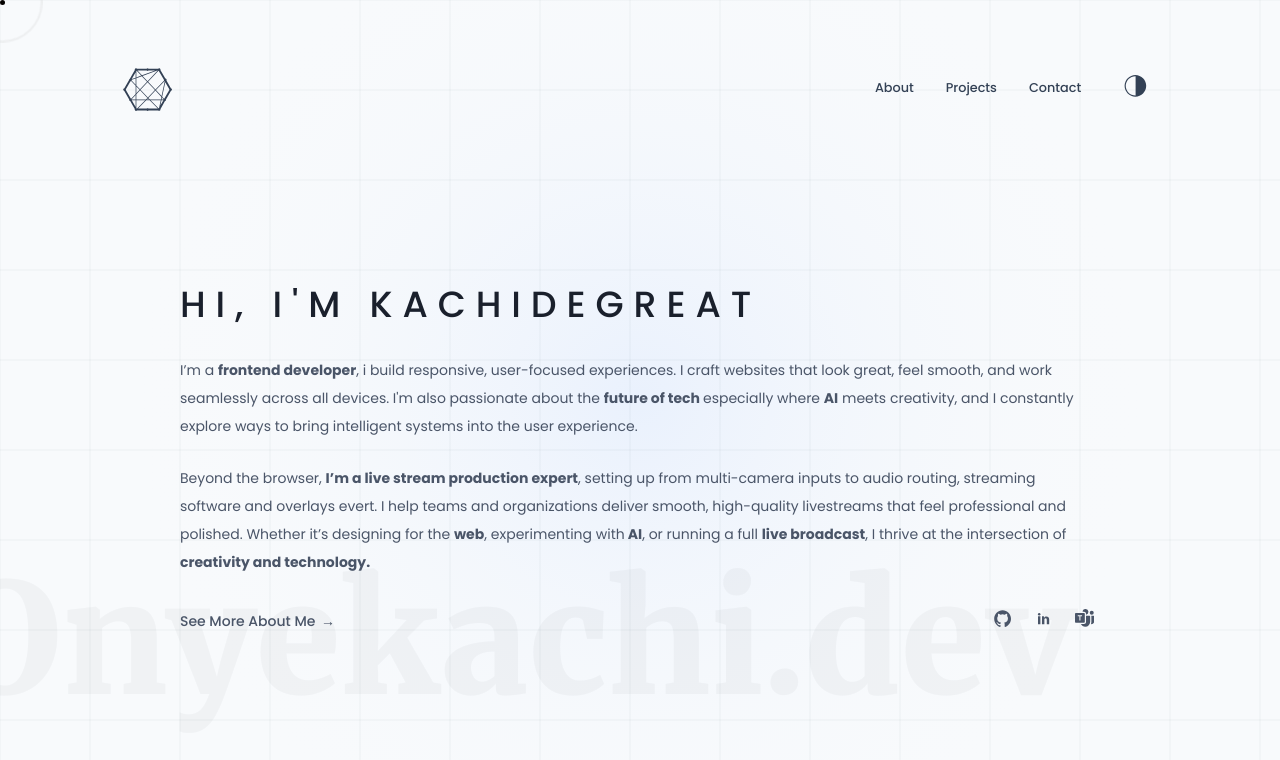
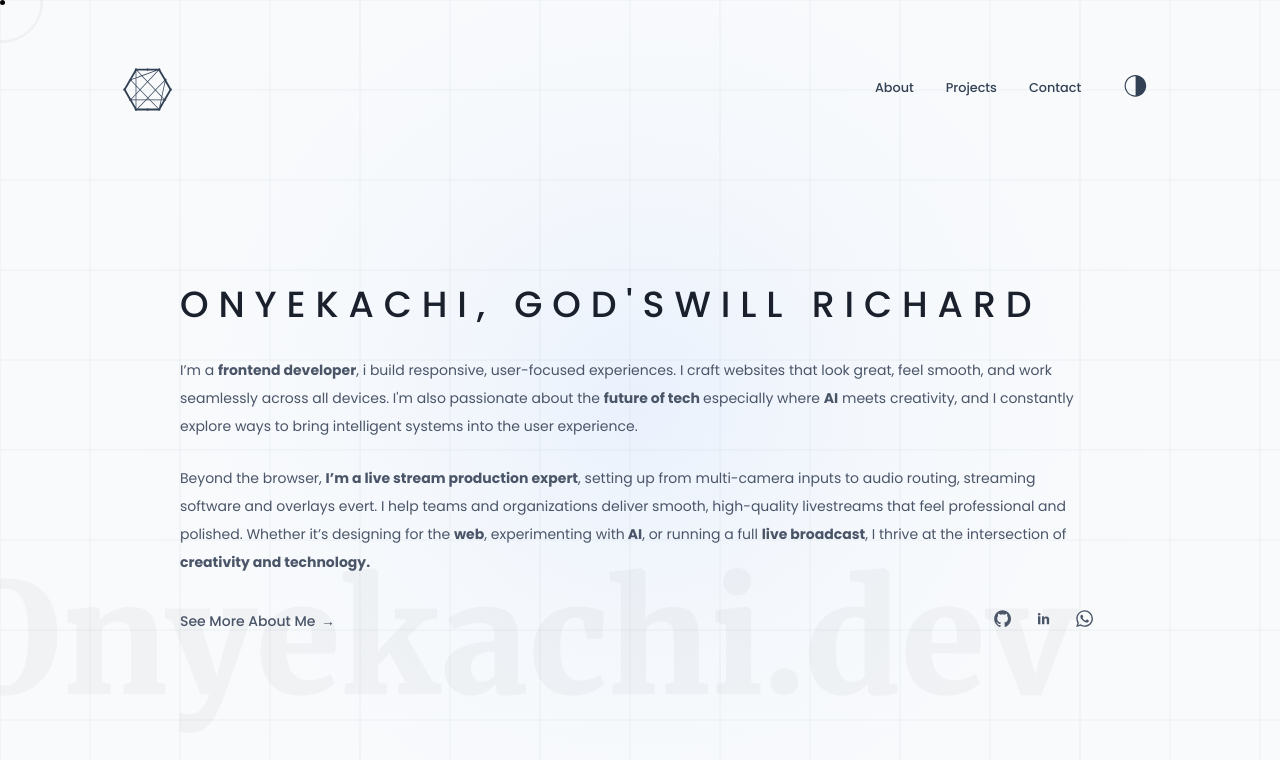
Before and after one commit to kachiDeGreat/portfolio_design, a React (Create React App) app: page / in a window 1280 px wide. Shown: the top 760 px of the page. Built offline with nearby package versions, Linux system fonts and the light colour scheme.

Commit message:
changed named and edit to index html file

```diff
--- a/public/index.html
+++ b/public/index.html
@@ -50,9 +50,15 @@
       content="https://i.postimg.cc/rFmFDK6j/Chat-GPT-Image-Jul-10-2025-10-37-24-PM.png"
     />
 
+    <link
+      rel="icon"
+      href="https://dropimg.onyekachi.dev/u4uye5fhntepchqbseje"
+    />
+    <link
+      rel="apple-touch-icon"
+      href="https://dropimg.onyekachi.dev/u4uye5fhntepchqbseje"
+    />
     <link rel="manifest" href="%PUBLIC_URL%/manifest.json" />
-    <link rel="apple-touch-icon" href="%PUBLIC_URL%/logo192.png" />
-    <link rel="icon" href="%PUBLIC_URL%/favicon.ico" />
   </head>
 
   <body>
--- a/src/ui/components/socialLinks/SocialLinks.tsx
+++ b/src/ui/components/socialLinks/SocialLinks.tsx
@@ -2,6 +2,7 @@ import React from "react";
 import { IoLogoGithub } from "react-icons/io5";
 import { TiSocialLinkedin } from "react-icons/ti";
 import { BsMicrosoftTeams } from "react-icons/bs";
+import { IoLogoWhatsapp } from "react-icons/io5";
 import "./SocialLinks.css";
 import { useTheme } from "../theme/ThemeContext";
 
@@ -16,6 +17,9 @@ const SocialLinks: React.FC = () => {
   const Msteams = BsMicrosoftTeams as React.ComponentType<
     React.SVGProps<SVGSVGElement>
   >;
+    const Whatsapp = IoLogoWhatsapp as React.ComponentType<
+      React.SVGProps<SVGSVGElement>
+    >;
   const openLink = (url: string) => {
     window.open(url, "_blank");
   };
@@ -31,8 +35,11 @@ const SocialLinks: React.FC = () => {
       >
         <Linkedin />
       </button>
-      <button onClick={() => openLink("https://github.com/kachiDeGreat")}>
+      {/* <button onClick={() => openLink("https://github.com/kachiDeGreat")}>
         <Msteams />
+      </button> */}
+      <button onClick={() => openLink("https://wa.link/wz85hk")}>
+        <Whatsapp />
       </button>
     </div>
   );
--- a/src/ui/pages/Intro.tsx
+++ b/src/ui/pages/Intro.tsx
@@ -14,8 +14,11 @@ const Intro: React.FC = () => {
           <div className="welcome-bg-text" aria-hidden="true">
             Onyekachi.dev
           </div>
-          <h1 className="intro-heading" data-text="Hi, I'm KachiDeGreat">
-            Hi, I'm KachiDeGreat
+          <h1
+            className="intro-heading"
+            data-text="Onyekachi, God'swill Richard"
+          >
+            Onyekachi, God'swill Richard
           </h1>
           <div className="intro-content">
             <p>
```
Also changed, not shown: 1 other file (tests, documents, lock files or other folders).
